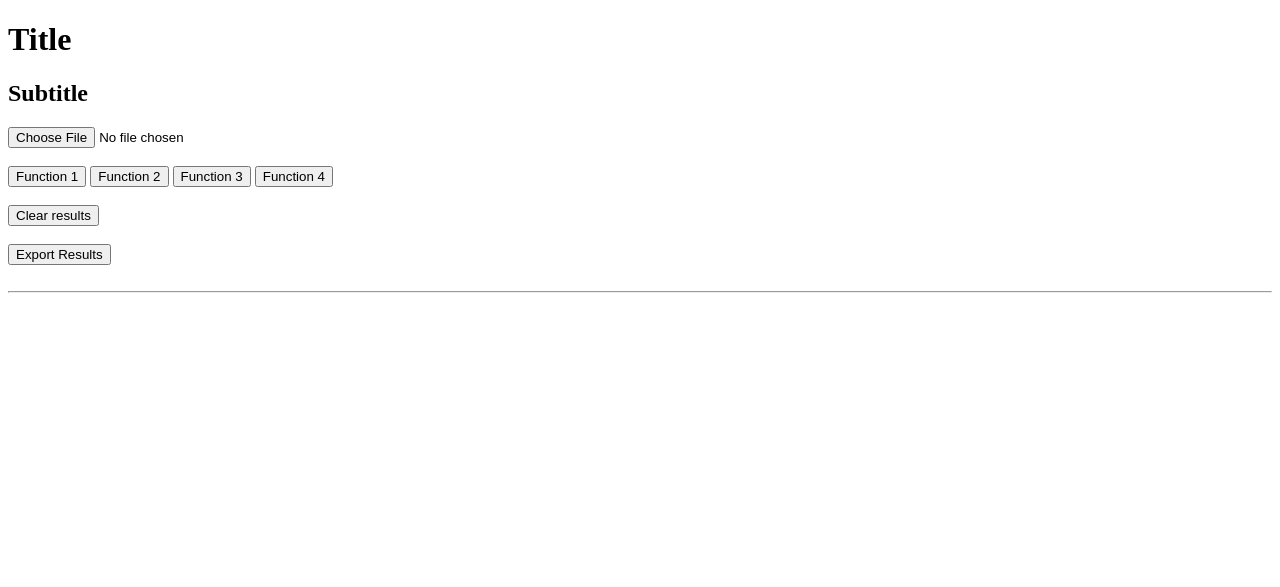
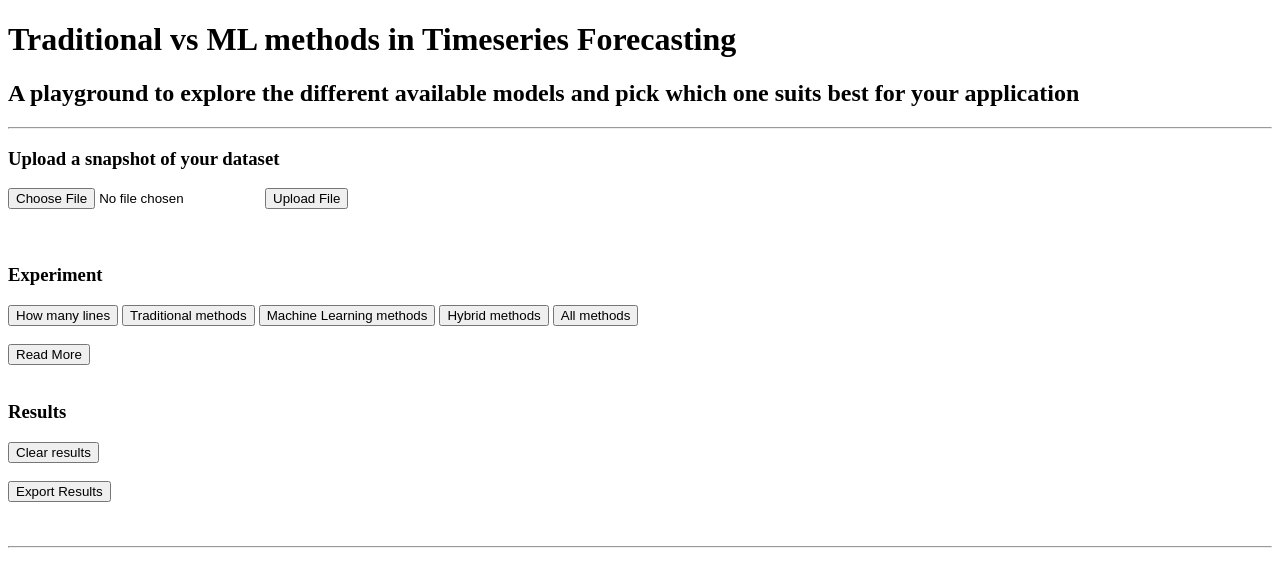
Before and after one commit to georgios-antoniadis/Dissertation_playground, a Flask app: page / in a window 1280 px wide. Shown: the top 587 px of the page. Run offline with Flask 3, Linux system fonts and the light colour scheme.

Commit message:
draft website with all of the button working

```diff
--- a/app.py
+++ b/app.py
@@ -1,16 +1,56 @@
 from flask import Flask, render_template, request, jsonify
+import os
+from tkinter import *
+
+# import filedialog module
+from tkinter import filedialog
 
 app = Flask(__name__)
 
 result = ''
+export = 'This is the export file'
 
 @app.route('/')
 def index():
     return render_template('index.html')
 
+## INPUT FILE
+@app.route('/upload-form', methods=['POST'])
+def upload_file():
+
+    # Check if a file was included in the request
+    if 'file' not in request.files:
+        return jsonify({'error': 'No file part'})
+
+    file = request.files['file']
+
+    # Check if the file is empty
+    if file.filename == '':
+        return jsonify({'error': 'No selected file'})
+
+    # Check if the file has an allowed extension
+    if not allowed_file(file.filename):
+        return jsonify({'error': 'Invalid file extension', 'file extenstion': file.filename})
+
+    # Save the uploaded file to a specific location
+    file.save(os.path.join('uploads', file.filename))
+
+    return jsonify({'message': 'File uploaded successfully'})
+
+def allowed_file(filename):
+    # Add the allowed file extensions here
+    allowed_extensions = set(['csv', 'txt'])
+    print(filename.rsplit('.',1)[1].lower())
+    return '.' in filename and filename.rsplit('.', 1)[1].lower() in allowed_extensions
+
+## BUTTONS
 @app.route('/function1', methods=['POST'])
 def function1():
-    result = "Function 1"
+    for file in os.listdir('uploads'):
+        data_file = open(os.path.join('uploads',file), 'r')
+        file_lines = data_file.readlines()
+        from_file = len(file_lines)
+    result = f'Function 1: Lines in file = {from_file}'
     return jsonify({'result': result})
     # return render_template('index.html', result=result)
 
@@ -29,6 +69,13 @@ def function4():
     result = "Function 4"
     return jsonify({'result': result})
 
+@app.route('/exportResults', methods=['POST'])
+def exportResults():
+    export_file = open("output.txt", "w")
+    export_file.write(export)
+    export_file.write('\n')
+    return jsonify({'result': 'File exported successfully -> output.txt'})
+
 
 if __name__ == '__main__':
     app.run(debug=True)
--- a/templates/index.html
+++ b/templates/index.html
@@ -6,29 +6,91 @@
     <title>Simple Website</title>
 </head>
 <body>
-    <h1>Title</h1>
-    <h2>Subtitle</h2>
+    <h1>Traditional vs ML methods in Timeseries Forecasting</h1>
+    <h2>A playground to explore the different available models and pick which one suits best for your application</h2>
+    <hr>
 
-    <input type="file" accept=".csv, .txt">
+    <!-- <input type="file" accept=".csv, .txt"> -->
+    <h3>Upload a snapshot of your dataset</h3>
+    <form id="upload-form" method="POST" enctype="multipart/form-data">
+        <input type="file" name="file" accept=".csv, .txt">
+        <input type="submit" value="Upload File">
+    </form>
+
+    <div id="upload-status"></div>
+
     <br><br>
 
-    <button onclick="callFunction('function1')">Function 1</button>
-    <button onclick="callFunction('function2')">Function 2</button>
-    <button onclick="callFunction('function3')">Function 3</button>
-    <button onclick="callFunction('function4')">Function 4</button>
+    <h3>Experiment</h3>
+    <button onclick="callFunction('function1')">How many lines</button>
+    <button onclick="callFunction('function2')">Traditional methods</button>
+    <button onclick="callFunction('function3')">Machine Learning methods</button>
+    <button onclick="callFunction('function4')">Hybrid methods</button>
+    <button onclick="callFunction('function5')">All methods</button>
 
     <br><br>
+    <!-- Modal -->
+    <button class="button open-button">Read More</button>
+    <dialog class="modal", id="modal">
+        <h2>The models</h2>
+        <h3>Traditional</h3>
+        <p>ARIMA</p>
+        <h3>ML</h3>
+        <p>Machine Learning Models</p>
+        <h3>Hybrid</h3>
+        <p>Hybrid Models</p>
+        <button class="button close-button">Close</button>
+    </dialog>
+
+    <br><br>
+    <h3>Results</h3>
     <button onclick="clearAdditionalElements()">Clear results</button>
 
     <br><br>
-    <button onclick="exportResults()">Export Results</button>
-
+    <button onclick="exportResults('exportResults')">Export Results</button>
+    <div id="export"></div>
     <br><br>
     <hr>
     <div id="result"></div>
 
     <script src="https://code.jquery.com/jquery-3.6.0.min.js"></script>
     <script>
+
+        // Event listener for the form submission
+        document.getElementById('upload-form').addEventListener('submit', function (e) {
+
+            var formData = new FormData(this); // Create a FormData object
+            e.preventDefault(); // Prevent the form from submitting normally
+            // Send an AJAX request to handle the file upload
+            $.ajax({
+                type: 'POST',
+                url: '/upload-form',
+                data: formData,
+                contentType: false,
+                processData: false,
+                success: function (response) {
+                    // Update the upload status div with the response message
+                    document.getElementById('upload-status').innerHTML = response.message;
+                },
+                error: function (error) {
+                    console.error("Error: " + JSON.stringify(error));
+                }
+            });
+        });
+
+        // Read more button
+        const modal = document.querySelector('#modal');
+        const openModal = document.querySelector('.open-button');
+        const closeModal = document.querySelector('.close-button');
+
+        openModal.addEventListener('click',()=>{
+            modal.showModal();
+        })
+
+        closeModal.addEventListener('click',()=>{
+            modal.close();
+        })
+
         // Function that communicates with python
         function callFunction(functionName) {
             console.log("Calling function: " + functionName);
@@ -45,9 +107,37 @@
             });
         }
 
+         // Function that communicates with python
+         function uploadFile(functionName) {
+            console.log("Calling function: " + functionName);
+            $.ajax({
+                type: 'POST',
+                url: '/' + functionName,
+                success: function(response) {
+                    console.log("Response: " + response.result);
+                    document.getElementById('upload-status').innerHTML += response.result + '<br>';
+                },
+                error: function(error) {
+                    console.error("Error: " + JSON.stringify(error));
+                }
+            });
+        }
+
         // TODO
-        function exportResults() {
+        function exportResults(functionName) {
             // Implement export functionality here if needed
+            console.log("Calling function: " + functionName);
+            $.ajax({
+                type: 'POST',
+                url: '/' + functionName,
+                success: function(response) {
+                    console.log("Response: " + response.result);
+                    document.getElementById('export').innerHTML += response.result + '<br>';
+                },
+                error: function(error) {
+                    console.error("Error: " + JSON.stringify(error));
+                }
+            });
         }
 
         // Returning to the original state
@@ -58,6 +148,9 @@
             // Clear its content
             resultDiv.innerHTML = '';
         }
+
+
+
     </script>
 </body>
 </html>
```
Also changed, not shown: uploads/dissertation_summer_message.txt (added, +9 -0 lines), 1 other file.
